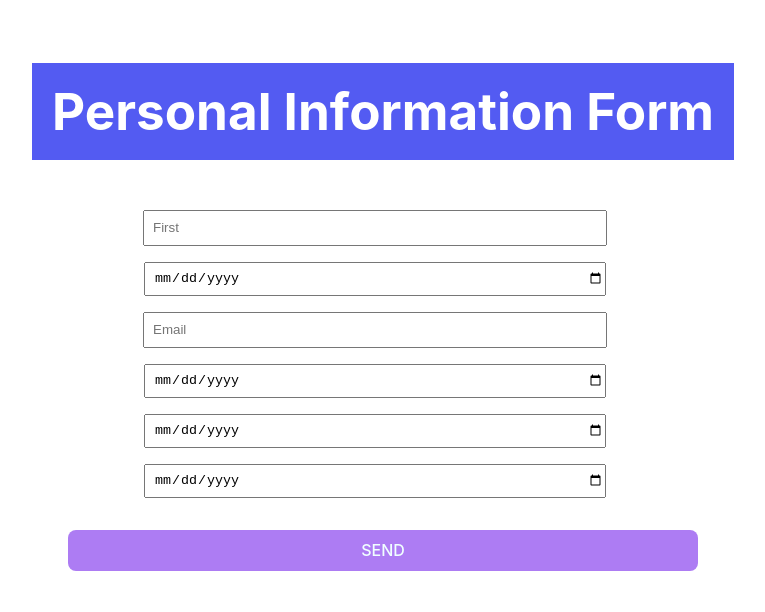
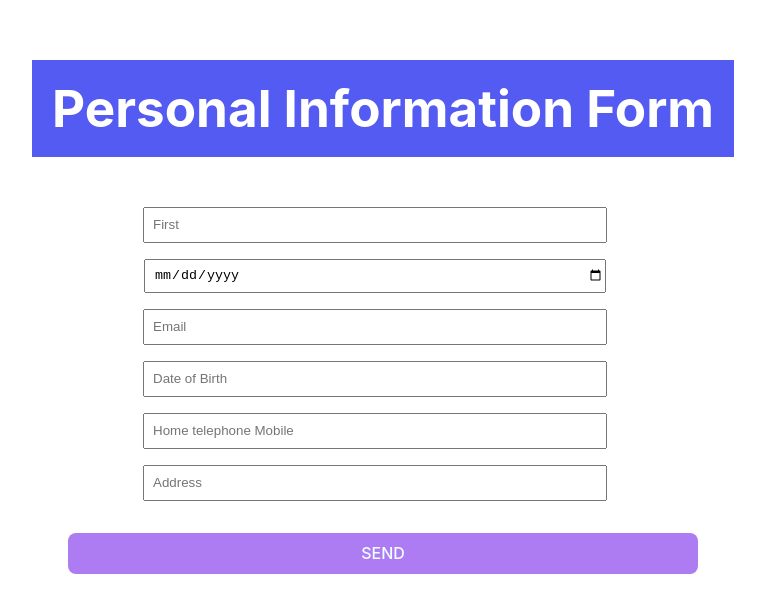
Before and after one commit to VuongNQ/learning-react, a React (Vite) app in the folder simple-project/calculator-BMI/: page / in a window 1280 px wide. Shown: the part 492-1104 px from the top of the page, without its empty margins (179-944 px from the left). Built offline with nearby package versions, Linux system fonts and the light colour scheme.

Commit message:
create component resetInputFull

```diff
--- a/simple-project/calculator-BMI/src/formMain.tsx
+++ b/simple-project/calculator-BMI/src/formMain.tsx
@@ -1,11 +1,6 @@
 import { SetStateAction, useState } from "react";
 import "./formMain.css";
-import ResetInputName from "./ResetInput/resetInputName";
-import ResetInputDate from "./ResetInput/resetInputDate";
-import ResetInputEmail from "./ResetInput/resetInputEmail";
-import ResetInputAddress from "./ResetInput/resetInputAddress";
-import ResetInputHome from "./ResetInput/resetInputHome";
-import ResetInputMobile from "./ResetInput/resetInputMobile";
+import ResetInputFull from "./resetInputFull";
 
 let NextId = 1;
 function FormMain() {
@@ -75,12 +70,21 @@ function FormMain() {
   return (
     <form onSubmit={handleSubmit}>
       <h1>Personal Information Form</h1>
-      <ResetInputName disabled={isDisable} name={name} handleInput={handleInput} />
-      <ResetInputDate disabled={isDisable} date={date} handleInputDate={handleInputDate} />
-      <ResetInputEmail disabled={isDisable} email={email} handleInputEmail={handleInputEmail} />
-      <ResetInputAddress disabled={isDisable} address={address} handleInputAddress={handleInputAddress} />
-      <ResetInputHome disabled={isDisable} home={home} handleInputHome={handleInputHome} />
-      <ResetInputMobile disabled={isDisable} mobile={mobile} handleInputMobile={handleInputMobile} />
+      <ResetInputFull
+        disabled={isDisable}
+        name={name}
+        date={date}
+        address={address}
+        email={email}
+        home={home}
+        mobile={mobile}
+        handleInput={handleInput}
+        handleInputEmail={handleInputEmail}
+        handleInputDate={handleInputDate}
+        handleInputHome={handleInputHome}
+        handleInputMobile={handleInputMobile}
+        handleInputAddress={handleInputAddress}
+      />
       <button
         disabled={email === "" || isDisable}
         onClick={() =>
--- /dev/null
+++ b/simple-project/calculator-BMI/src/resetInputFull.tsx
@@ -0,0 +1,82 @@
+interface ResetData {
+  disabled?: boolean,
+  name: string
+  date: string
+  email: string
+  home: string
+  mobile: string
+  address: string
+  handleInput?: React.ChangeEventHandler<HTMLInputElement>
+  handleInputEmail?: React.ChangeEventHandler<HTMLInputElement>
+  handleInputHome?: React.ChangeEventHandler<HTMLInputElement>
+  handleInputMobile?: React.ChangeEventHandler<HTMLInputElement>
+  handleInputDate?: React.ChangeEventHandler<HTMLInputElement>
+  handleInputAddress?: React.ChangeEventHandler<HTMLInputElement>
+}
+
+function ResetInputFull({
+  disabled, name, date, email, home, mobile, address, handleInput, handleInputDate, handleInputEmail, handleInputHome, handleInputMobile, handleInputAddress
+}: ResetData) {
+  return (
+    <>
+      <input
+        disabled={disabled}
+        type="text"
+        autoComplete="off"
+        value={name}
+        name="Name"
+        onChange={handleInput}
+        placeholder="First"
+      />
+      <input
+        disabled={disabled}
+        type="date"
+        autoComplete="off"
+        value={date}
+        name="Date"
+        onChange={handleInputDate}
+        placeholder="Date of Birth"
+      />
+      <input
+        disabled={disabled}
+        type="text"
+        autoComplete="off"
+        value={email}
+        name="email"
+        onChange={handleInputEmail}
+        placeholder="Email"
+      />
+      <input
+        disabled={disabled}
+        type="text"
+        autoComplete="off"
+        value={home}
+        name="date"
+        onChange={handleInputHome}
+        placeholder="Date of Birth"
+      />
+      <input
+        disabled={disabled}
+        type="text"
+        autoComplete="off"
+        value={mobile}
+        name="Name"
+        onChange={handleInputMobile}
+        placeholder="Home telephone Mobile"
+      />
+      <input
+        disabled={disabled}
+        type="text"
+        autoComplete="off"
+        value={address}
+        name="Name"
+        onChange={handleInputAddress}
+        placeholder="Address"
+
+
+      />
+    </>
+  );
+}
+
+export default ResetInputFull;
```
